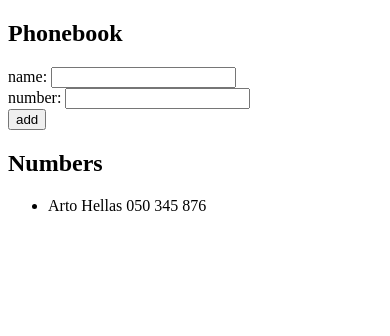
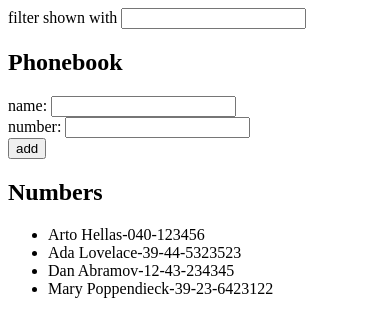
Before and after one commit to Naomyc/fullstack-open-course, a React (Vite) app in the folder part2/: page / in a window 390 px wide. Shown: the top 336 px of the page. Built offline with nearby package versions, Linux system fonts and the light colour scheme.

Commit message:
exercise 2.9 phonebook step 4

```diff
--- a/part2/src/App.jsx
+++ b/part2/src/App.jsx
@@ -2,13 +2,15 @@
 
 const App = () => {
   const [persons, setPersons] = useState([
-    { name: 'Arto Hellas',
-      number:'050 345 876',
-      id:1
-     }
+    {  name: 'Arto Hellas', number: '040-123456', id: 1 },
+    { name: 'Ada Lovelace', number: '39-44-5323523', id: 2 },
+    { name: 'Dan Abramov', number: '12-43-234345', id: 3 },
+    { name: 'Mary Poppendieck', number: '39-23-6423122', id: 4 }
+
   ])
   const [newName, setNewName] = useState('')
   const [newNumber,setNewNumber]=useState('')
+  const [filter,setFilter]=useState('')
 
   const newPerson=(event)=>{
     event.preventDefault()
@@ -29,6 +31,10 @@
   const handleNumbers=(event)=>{
     setNewNumber(event.target.value)
   }
+  const handleFilterChnage=(event)=>{
+    setFilter(event.target.value)
+  }
+  const personsToShow=persons.filter(person=>person.name.toLowerCase().includes(filter.toLowerCase()))
   const existingName=persons.some(person=>person.name===newName)
 if (persons.some(person=>person.name===newName)){
   alert(`${newName} is already added to phonebook`)
@@ -36,7 +42,9 @@
 }
   return (
     <div>
+      <div>filter shown with <input value={filter} onChange={handleFilterChnage} /></div>
       <h2>Phonebook</h2>
+
       <form onSubmit={newPerson}>
         <div>
           name: <input
@@ -55,13 +63,13 @@
       </form>
       <h2>Numbers</h2>
       <ul>
-        {persons.map(person=>(
+        {personsToShow.map(person=>(
           <li key={person.id}>
-            {person.name}  {' '}
-            {person.number}
+            {person.name}-{person.number}
           </li>
         ))}
       </ul>
+
     </div>
   )
 }
```
